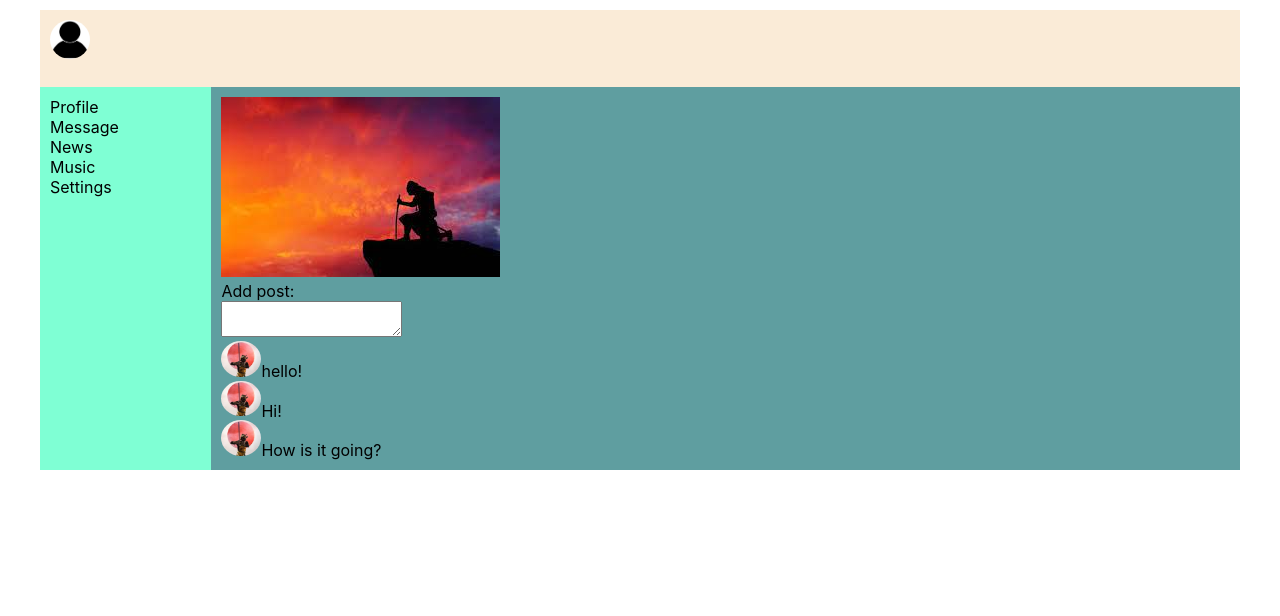
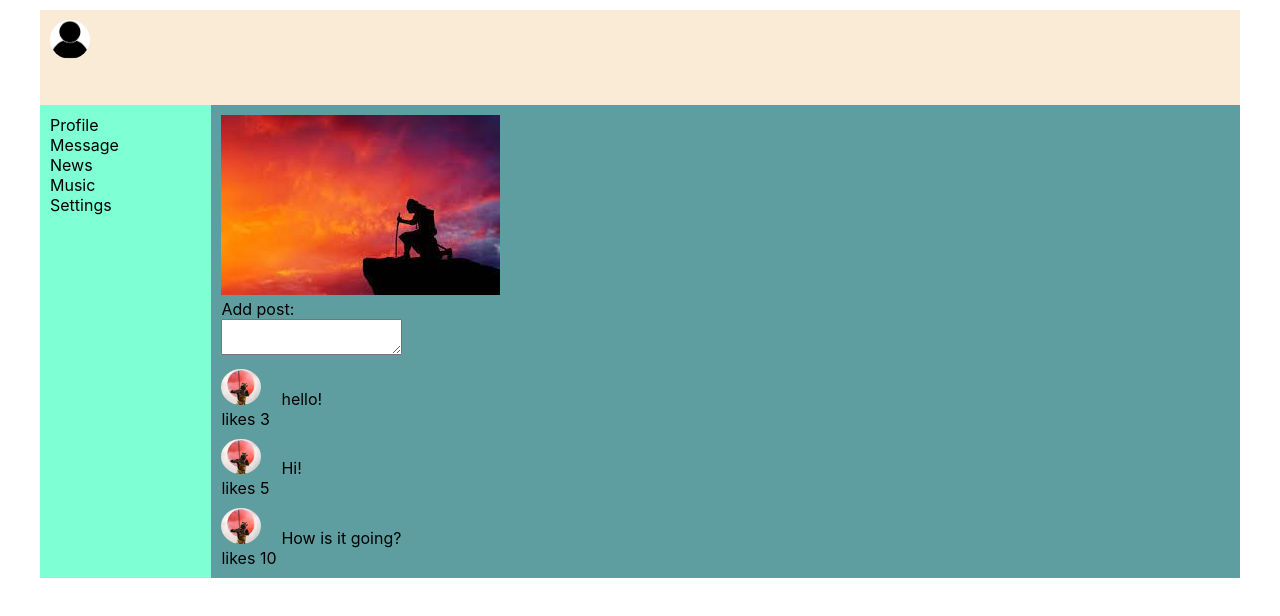
Before and after one commit to AliaksandrLiubanets/sn_typescript, a React (Create React App) app: page / in a window 1280 px wide. Shown: the top 616 px of the page. Built offline with nearby package versions, Linux system fonts and the light colour scheme.

Commit message:
Add margin-left in .postSpan - 20px, margin-top - 10px in .post img for Post component

```diff
--- a/src/components/Profile/AddPost/AddPost.tsx
+++ b/src/components/Profile/AddPost/AddPost.tsx
@@ -6,9 +6,9 @@ function AddPost() {
     return <div className={s.addPost}>
         <div>Add post:</div>
         <textarea></textarea>
-        <Posts post={'hello!'}/>
-        <Posts post={'Hi!'}/>
-        <Posts post={'How is it going?'}/>
+        <Posts post={'hello!'} likes={3}/>
+        <Posts post={'Hi!'} likes={5}/>
+        <Posts post={'How is it going?'} likes={10}/>
     </div>
 }
 
--- a/src/components/Profile/AddPost/Posts/Posts.module.css
+++ b/src/components/Profile/AddPost/Posts/Posts.module.css
@@ -1,4 +1,9 @@
 .post img {
     width: 40px;
     border-radius: 50%;
+    margin-top: 10px;
 }
+
+.postSpan {
+    margin-left: 20px;
+}
--- a/src/components/Profile/AddPost/Posts/Posts.tsx
+++ b/src/components/Profile/AddPost/Posts/Posts.tsx
@@ -4,12 +4,17 @@ import s from './Posts.module.css'
 
 type PostsPropsType = {
     post: string
+    likes: number
 }
 
 function Posts(props: PostsPropsType) {
     return <div className={s.post}>
         <img src={samurai} alt={'samurai'}/>
-        <span>{props.post}</span>
+        <span className={s.postSpan}>{props.post}</span>
+        <div>
+            <span>likes </span><span>{props.likes}</span>
+        </div>
+
     </div>
 }
 
```
